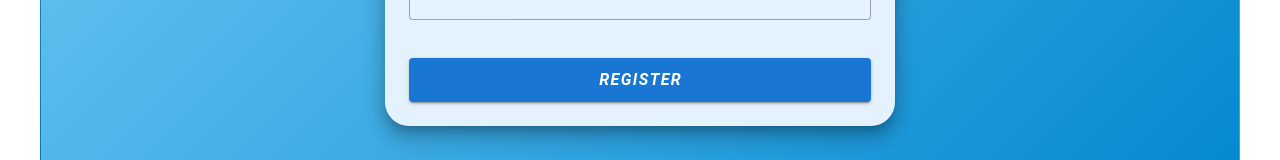
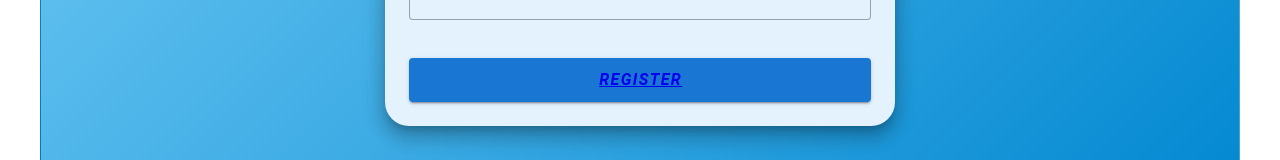
Before and after one commit to jason-himongala/Hydroswift_System, a Vue app: page /Station in a window 1280 px wide. Shown: the part 595-755 px from the top of the page. Built offline with nearby package versions, Linux system fonts and the light colour scheme.

Commit message:
fix: fixing router to my registration view

```diff
--- a/src/views/auth/RegistercustomerView.vue
+++ b/src/views/auth/RegistercustomerView.vue
@@ -155,8 +155,10 @@ const onFormSubmit = () => {
               class="mt-4"
               style="font-weight: bold; font-style: italic"
             >
-              Register
+            <router-link to="/Confirmation"> Register</router-link>
             </v-btn>
+
+
           </v-form>
 
         </v-card>
--- a/src/views/auth/RegisterstationView.vue
+++ b/src/views/auth/RegisterstationView.vue
@@ -155,7 +155,7 @@ const onFormSubmit = () => {
               class="mt-4"
               style="font-weight: bold; font-style: italic"
             >
-              Register
+             <router-link to="/Confirmation"> Register</router-link>
             </v-btn>
           </v-form>
 
```
